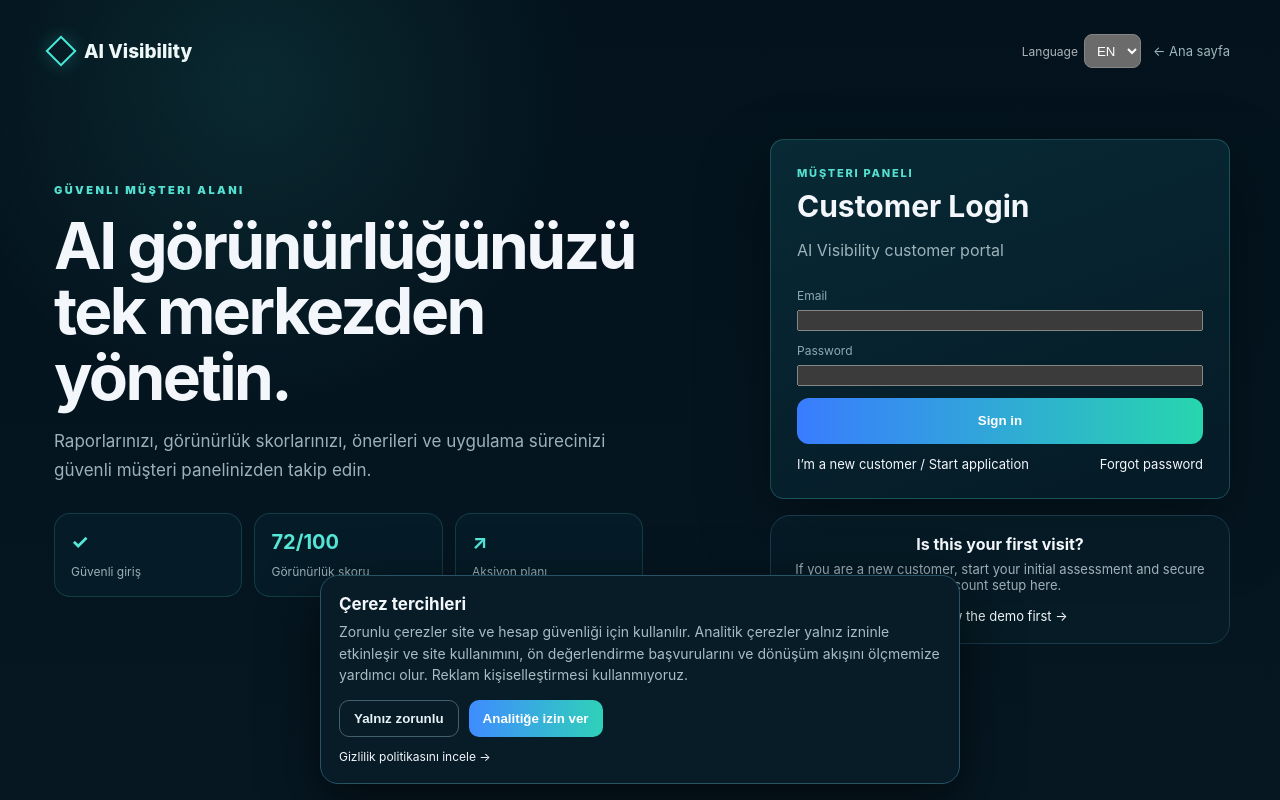
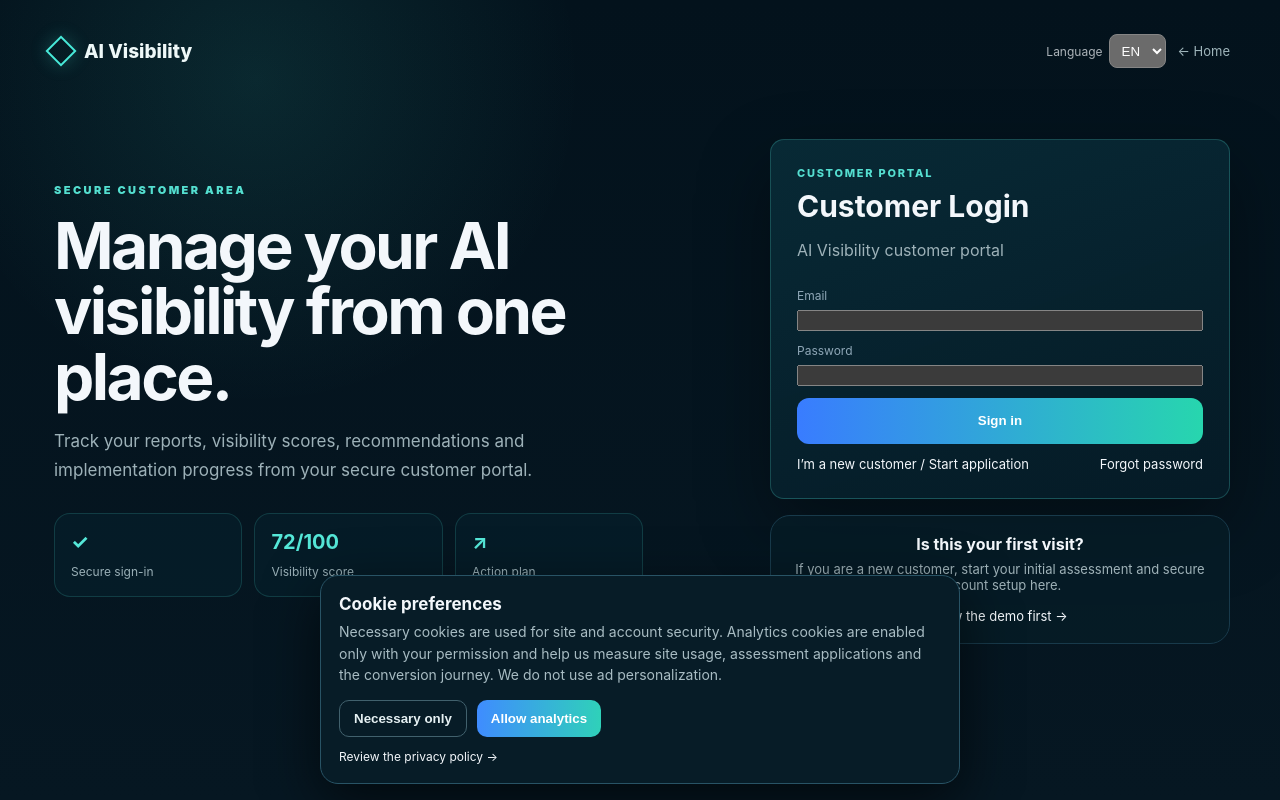
Before and after one commit to mehmetozan-5858/ai-visibility, a Next.js app: page /musteri-giris in a window 1280 px wide. Built offline with nearby package versions, Linux system fonts and the light colour scheme; no server answers.

Commit message:
Polish launch customer journey localization and analytics (#75)
Localize customer entry/payment/consent UX and add consent-gated Paddle begin_checkout analytics. No payment or entitlement behavior changes.

```diff
--- a/components/AnalyticsConsent.js
+++ b/components/AnalyticsConsent.js
@@ -1,9 +1,14 @@
 "use client";
 import {useEffect,useState} from "react";
 import {usePathname} from "next/navigation";
+import {useLanguage} from "./LanguageProvider";
 
 const STORAGE_KEY="aiv_analytics_consent";
 const measurementId=process.env.NEXT_PUBLIC_GA4_ID||"";
+const copy={
+  tr:{change:"Çerez tercihlerini değiştir",dialog:"Analitik çerez tercihleri",title:"Çerez tercihleri",text:"Zorunlu çerezler site ve hesap güvenliği için kullanılır. Analitik çerezler yalnız izninle etkinleşir ve site kullanımını, ön değerlendirme başvurularını ve dönüşüm akışını ölçmemize yardımcı olur. Reklam kişiselleştirmesi kullanmıyoruz.",necessary:"Yalnız zorunlu",allow:"Analitiğe izin ver",close:"Kapat",privacy:"Gizlilik politikasını incele →"},
+  en:{change:"Change cookie preferences",dialog:"Analytics cookie preferences",title:"Cookie preferences",text:"Necessary cookies are used for site and account security. Analytics cookies are enabled only with your permission and help us measure site usage, assessment applications and the conversion journey. We do not use ad personalization.",necessary:"Necessary only",allow:"Allow analytics",close:"Close",privacy:"Review the privacy policy →"}
+};
 
 function ensureDataLayer(){
   window.dataLayer=window.dataLayer||[];
@@ -31,6 +36,7 @@ function loadGa4(){
 
 export default function AnalyticsConsent(){
   const pathname=usePathname();
+  const {lang}=useLanguage();const c=copy[lang]||copy.tr;
   const [choice,setChoice]=useState("loading");
   const [open,setOpen]=useState(false);
 
@@ -57,17 +63,17 @@ export default function AnalyticsConsent(){
   };
 
   if(choice!=="unset"&&!open){
-    return <button type="button" onClick={()=>setOpen(true)} aria-label="Çerez tercihlerini değiştir" style={{position:"fixed",left:14,bottom:14,zIndex:80,border:"1px solid #285365",background:"#081d28",color:"#bcd0d6",borderRadius:999,padding:"8px 11px",fontSize:12}}>Çerez tercihleri</button>;
+    return <button type="button" onClick={()=>setOpen(true)} aria-label={c.change} style={{position:"fixed",left:14,bottom:14,zIndex:80,border:"1px solid #285365",background:"#081d28",color:"#bcd0d6",borderRadius:999,padding:"8px 11px",fontSize:12}}>{c.title}</button>;
   }
 
-  return <section role="dialog" aria-label="Analitik çerez tercihleri" style={{position:"fixed",left:16,right:16,bottom:16,zIndex:100,maxWidth:640,margin:"0 auto",background:"#071c27",border:"1px solid #285365",borderRadius:18,padding:18,boxShadow:"0 18px 55px #0009"}}>
-    <strong style={{display:"block",fontSize:17,marginBottom:7}}>Çerez tercihleri</strong>
-    <p style={{margin:"0 0 14px",lineHeight:1.55,color:"#a8bcc3",fontSize:14}}>Zorunlu çerezler site ve hesap güvenliği için kullanılır. Analitik çerezler yalnız izninle etkinleşir ve site kullanımını, ön değerlendirme başvurularını ve dönüşüm akışını ölçmemize yardımcı olur. Reklam kişiselleştirmesi kullanmıyoruz.</p>
+  return <section role="dialog" lang={lang} data-localized aria-label={c.dialog} style={{position:"fixed",left:16,right:16,bottom:16,zIndex:100,maxWidth:640,margin:"0 auto",background:"#071c27",border:"1px solid #285365",borderRadius:18,padding:18,boxShadow:"0 18px 55px #0009"}}>
+    <strong style={{display:"block",fontSize:17,marginBottom:7}}>{c.title}</strong>
+    <p style={{margin:"0 0 14px",lineHeight:1.55,color:"#a8bcc3",fontSize:14}}>{c.text}</p>
     <div style={{display:"flex",gap:10,flexWrap:"wrap"}}>
-      <button type="button" onClick={()=>save("denied")} style={{background:"transparent",border:"1px solid #41616d",color:"#e6f1f3",padding:"10px 14px",borderRadius:10}}>Yalnız zorunlu</button>
-      <button type="button" onClick={()=>save("granted")} style={{background:"linear-gradient(90deg,#3f8cff,#2fd1b9)",border:0,color:"white",fontWeight:800,padding:"10px 14px",borderRadius:10}}>Analitiğe izin ver</button>
-      {choice!=="unset"&&<button type="button" onClick={()=>setOpen(false)} style={{background:"transparent",border:0,color:"#9db2ba",padding:"10px 6px"}}>Kapat</button>}
+      <button type="button" onClick={()=>save("denied")} style={{background:"transparent",border:"1px solid #41616d",color:"#e6f1f3",padding:"10px 14px",borderRadius:10}}>{c.necessary}</button>
+      <button type="button" onClick={()=>save("granted")} style={{background:"linear-gradient(90deg,#3f8cff,#2fd1b9)",border:0,color:"white",fontWeight:800,padding:"10px 14px",borderRadius:10}}>{c.allow}</button>
+      {choice!=="unset"&&<button type="button" onClick={()=>setOpen(false)} style={{background:"transparent",border:0,color:"#9db2ba",padding:"10px 6px"}}>{c.close}</button>}
     </div>
-    <a href="/gizlilik" style={{display:"inline-block",marginTop:12,fontSize:12}}>Gizlilik politikasını incele →</a>
+    <a href="/gizlilik" style={{display:"inline-block",marginTop:12,fontSize:12}}>{c.privacy}</a>
   </section>;
 }
--- a/components/CustomerLoginForm.js
+++ b/components/CustomerLoginForm.js
@@ -3,35 +3,40 @@ import Link from "next/link";
 import {useState} from "react";
 import {LanguageSwitcher,useLanguage} from "./LanguageProvider";
 
+const copy={
+ tr:{home:"← Ana sayfa",eyebrow:"Güvenli müşteri alanı",hero:"AI görünürlüğünüzü tek merkezden yönetin.",sub:"Raporlarınızı, görünürlük skorlarınızı, önerileri ve uygulama sürecinizi güvenli müşteri panelinizden takip edin.",features:[["✓","Güvenli giriş"],["72/100","Görünürlük skoru"],["↗","Aksiyon planı"]],panel:"Müşteri paneli"},
+ en:{home:"← Home",eyebrow:"Secure customer area",hero:"Manage your AI visibility from one place.",sub:"Track your reports, visibility scores, recommendations and implementation progress from your secure customer portal.",features:[["✓","Secure sign-in"],["72/100","Visibility score"],["↗","Action plan"]],panel:"Customer portal"}
+};
+
 export default function CustomerLoginForm(){
-  const {t,lang}=useLanguage();
+  const {t,lang}=useLanguage();const c=copy[lang]||copy.tr;
   const [email,setEmail]=useState(""),[password,setPassword]=useState(""),[busy,setBusy]=useState(false),[msg,setMsg]=useState("");
   async function submit(e){
     e.preventDefault();setBusy(true);setMsg("");
     try{
-      const r=await fetch("/api/client-auth/login",{method:"POST",headers:{"content-type":"application/json"},body:JSON.stringify({email,password})});
+      const r=await fetch("/api/client-auth/login",{method:"POST",headers:{"content-type":"application/json","accept-language":lang},body:JSON.stringify({email,password})});
       const d=await r.json();if(!r.ok)throw new Error(d.error||t("loginFailed"));
       window.location.replace("/musteri-panel");
     }catch(e){setMsg(e.message)}finally{setBusy(false)}
   }
-  return <div style={{minHeight:"100vh",background:"radial-gradient(circle at 20% 10%,rgba(70,234,215,.10),transparent 26%),linear-gradient(180deg,#03121c,#061722)",padding:"24px"}}>
+  return <div lang={lang} data-localized style={{minHeight:"100vh",background:"radial-gradient(circle at 20% 10%,rgba(70,234,215,.10),transparent 26%),linear-gradient(180deg,#03121c,#061722)",padding:"24px"}}>
     <div style={{maxWidth:1180,margin:"0 auto"}}>
       <header style={{display:"flex",justifyContent:"space-between",alignItems:"center",gap:16,padding:"10px 0 34px"}}>
         <Link href="/" style={{display:"flex",alignItems:"center",gap:12,textDecoration:"none",color:"#eef8f8",fontWeight:800,fontSize:19}}><span style={{width:22,height:22,border:"2px solid #48ead9",transform:"rotate(45deg)",display:"inline-block",boxShadow:"0 0 18px rgba(72,234,217,.25)"}}/>AI Visibility</Link>
-        <div style={{display:"flex",gap:12,alignItems:"center"}}><LanguageSwitcher/><Link href="/" style={{textDecoration:"none",color:"#9fb5bb",fontSize:13}}>← Ana sayfa</Link></div>
+        <div style={{display:"flex",gap:12,alignItems:"center"}}><LanguageSwitcher/><Link href="/" style={{textDecoration:"none",color:"#9fb5bb",fontSize:13}}>{c.home}</Link></div>
       </header>
       <div className="customer-login-grid" style={{display:"grid",gridTemplateColumns:"minmax(0,1.05fr) minmax(360px,.95fr)",gap:42,alignItems:"center",minHeight:"72vh"}}>
         <section style={{padding:"24px 4px"}}>
-          <div style={{fontSize:11,letterSpacing:".22em",fontWeight:900,color:"#54dfd0",textTransform:"uppercase",marginBottom:16}}>Güvenli müşteri alanı</div>
-          <h1 style={{fontSize:"clamp(38px,5vw,66px)",lineHeight:1.02,letterSpacing:"-.04em",margin:"0 0 18px",maxWidth:620}}>AI görünürlüğünüzü tek merkezden yönetin.</h1>
-          <p style={{color:"#9db1b8",fontSize:17,lineHeight:1.7,maxWidth:600}}>Raporlarınızı, görünürlük skorlarınızı, önerileri ve uygulama sürecinizi güvenli müşteri panelinizden takip edin.</p>
+          <div style={{fontSize:11,letterSpacing:".22em",fontWeight:900,color:"#54dfd0",textTransform:"uppercase",marginBottom:16}}>{c.eyebrow}</div>
+          <h1 style={{fontSize:"clamp(38px,5vw,66px)",lineHeight:1.02,letterSpacing:"-.04em",margin:"0 0 18px",maxWidth:620}}>{c.hero}</h1>
+          <p style={{color:"#9db1b8",fontSize:17,lineHeight:1.7,maxWidth:600}}>{c.sub}</p>
           <div className="customer-login-features" style={{display:"grid",gridTemplateColumns:"repeat(3,minmax(0,1fr))",gap:12,marginTop:28,maxWidth:620}}>
-            {[['✓','Güvenli giriş'],['72/100','Görünürlük skoru'],['↗','Aksiyon planı']].map(([a,b])=><div key={b} style={{border:"1px solid rgba(75,210,201,.18)",background:"rgba(6,31,42,.72)",borderRadius:16,padding:16}}><strong style={{display:"block",fontSize:20,color:"#55e7d8",marginBottom:6}}>{a}</strong><span style={{fontSize:12,color:"#9ab0b7"}}>{b}</span></div>)}
+            {c.features.map(([a,b])=><div key={b} style={{border:"1px solid rgba(75,210,201,.18)",background:"rgba(6,31,42,.72)",borderRadius:16,padding:16}}><strong style={{display:"block",fontSize:20,color:"#55e7d8",marginBottom:6}}>{a}</strong><span style={{fontSize:12,color:"#9ab0b7"}}>{b}</span></div>)}
           </div>
         </section>
         <div style={{maxWidth:460,width:"100%",justifySelf:"end"}}>
           <form className="panel scan-form" onSubmit={submit} style={{padding:26,border:"1px solid rgba(79,220,210,.24)",background:"linear-gradient(160deg,rgba(8,43,54,.96),rgba(5,27,39,.98))",boxShadow:"0 28px 70px rgba(0,0,0,.35)"}}>
-            <div><div style={{fontSize:11,color:"#55dfd1",fontWeight:800,letterSpacing:".16em",textTransform:"uppercase"}}>Müşteri paneli</div><h2 style={{fontSize:30,margin:"8px 0 8px"}}>{t("customerLogin")}</h2><p style={{color:"#9eb2b9"}}>{t("customerLoginSubtitle")}</p></div>
+            <div><div style={{fontSize:11,color:"#55dfd1",fontWeight:800,letterSpacing:".16em",textTransform:"uppercase"}}>{c.panel}</div><h2 style={{fontSize:30,margin:"8px 0 8px"}}>{t("customerLogin")}</h2><p style={{color:"#9eb2b9"}}>{t("customerLoginSubtitle")}</p></div>
             <label>{t("email")}<input type="email" value={email} onChange={e=>setEmail(e.target.value)} autoComplete="email" required/></label>
             <label>{t("password")}<input type="password" value={password} onChange={e=>setPassword(e.target.value)} autoComplete="current-password" required/></label>
             <button disabled={busy} style={{minHeight:46,fontWeight:800}}>{busy?t("signingIn"):t("signIn")}</button>
```
Also changed, not shown: components/PaddleLiveCheckout.js (+19 -11 lines), 1 other file (tests, documents, lock files or other folders).
